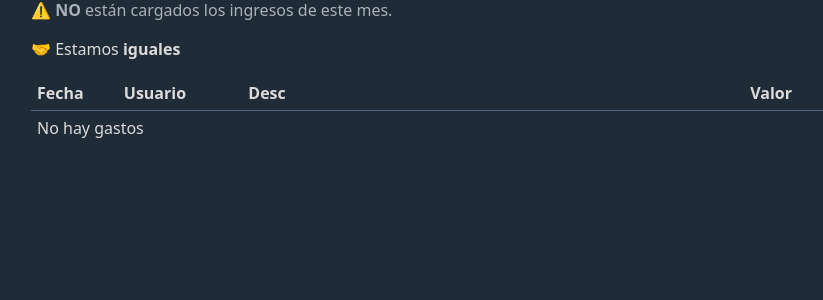
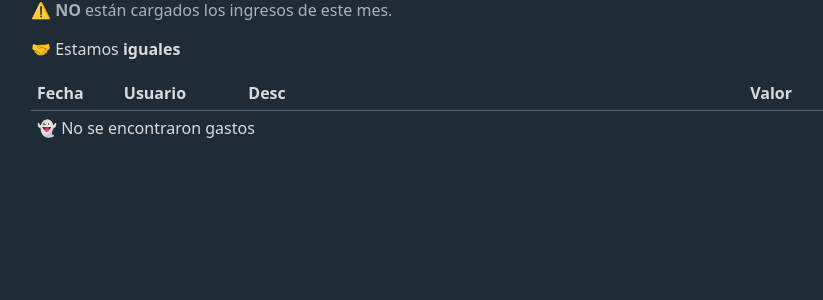
Before and after one commit to moltedopablo/dividitto, a Django app: template app/main/templates/index.html in a window 1280 px wide. Shown: the part 465-765 px from the top of the page, without its empty margins (209-1032 px from the left). Run offline with Django 4.2, Linux system fonts and the light colour scheme; the template is opened without the code that fills it, so the values that code supplies are empty; some libraries are stand-ins or nearby versions.

Commit message:
Add ghost

```diff
--- a/app/main/templates/expense_list.html
+++ b/app/main/templates/expense_list.html
@@ -30,7 +30,7 @@
     {% endfor %}
     {% if not expenses %}
       <tr>
-        <td colspan="4">No hay gastos</td>
+        <td colspan="4">👻 No se encontraron gastos</td>
       </tr>
     {% endif %}
   </tbody>
```
